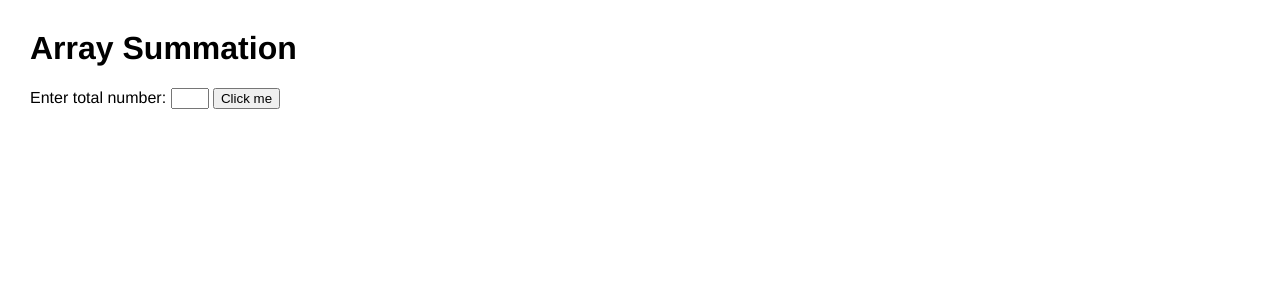
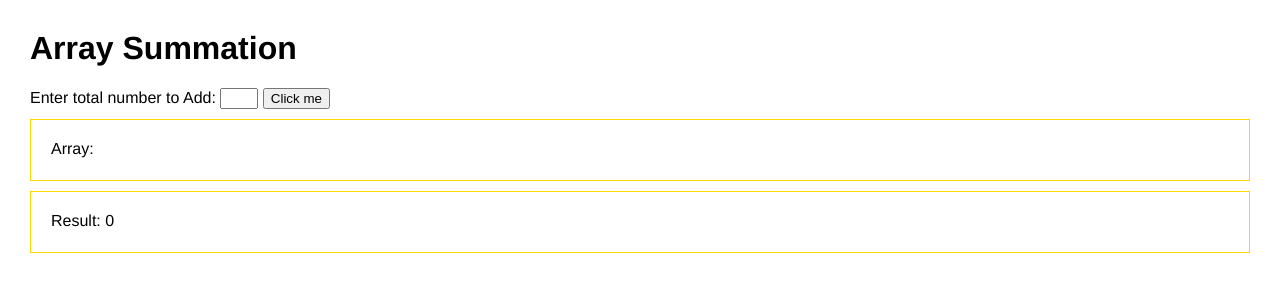
Before and after one commit to Praveen-O-Krishnan/javascript-programs, a website: page array-summation.html in a window 1280 px wide. Both pictures are taken after a click on the button "Click me". Drawn offline with nearby package versions, Linux system fonts and the light colour scheme; files that its build step writes are made by us from their sources.

Commit message:
Array summation

```diff
--- a/array-summation.html
+++ b/array-summation.html
@@ -7,10 +7,16 @@
   </head>
   <body class="array-summation">
     <h1>Array Summation</h1>
-    Enter total number: <input type="text" name="" id="arrayCount" value="" class="array-count">
+    Enter total number to Add: <input type="text" name="" id="arrayCount" value="" class="array-count">
     <button type="button" name="button" onclick="giveArrCount();">Click me</button>
+  <script type="text/javascript" src="js/script.js"></script>
+  <br>
+  <div id="arrayDetail">
 
-  <script type="text/javascript" src="js/script.js"></script>
+  </div>
+  <div id="ArrayResult">
+
+  </div>
   </body>
 </html>
 
--- a/js/script.js
+++ b/js/script.js
@@ -326,7 +326,6 @@ function valEmployeeReg() {
    }
 }
 
-
 function giveArrCount() {
   var count = document.getElementById('arrayCount').value;
   var trigger;
@@ -338,9 +337,24 @@ function giveArrCount() {
 
   while(i <= count) {
     trigger = prompt("Enter value", count);
+    triggerNum = parseInt(trigger);
     i++;
-    input.push(trigger);
-    console.log(input);
+    input.push(triggerNum);
   }
+  var result = arraySummation(input);
+  var resultClass = document.getElementById('ArrayResult');
+  resultClass.className = 'result';
+  arrayDetail.className = 'result';
+  document.getElementById('arrayDetail').innerHTML = 'Array: '+ input;
+  document.getElementById('ArrayResult').innerHTML = 'Result: '+ result;
+  document.getElementById('arrayCount').value = '';
+}
 
+function arraySummation(input) {
+    var output;
+     output = 0;
+     for(var i =0; i<input.length; i++) {
+       output += input[i];
+     }
+    return output;
 }
--- a/less/main.less
+++ b/less/main.less
@@ -334,4 +334,11 @@ table {
     width: 30px;
     text-align: center;
   }
+
+  & .result {
+    border: 1px solid @gold;
+    margin-top: 10px;
+    min-height: 20px;
+    padding: 20px;
+  }
 }
```
